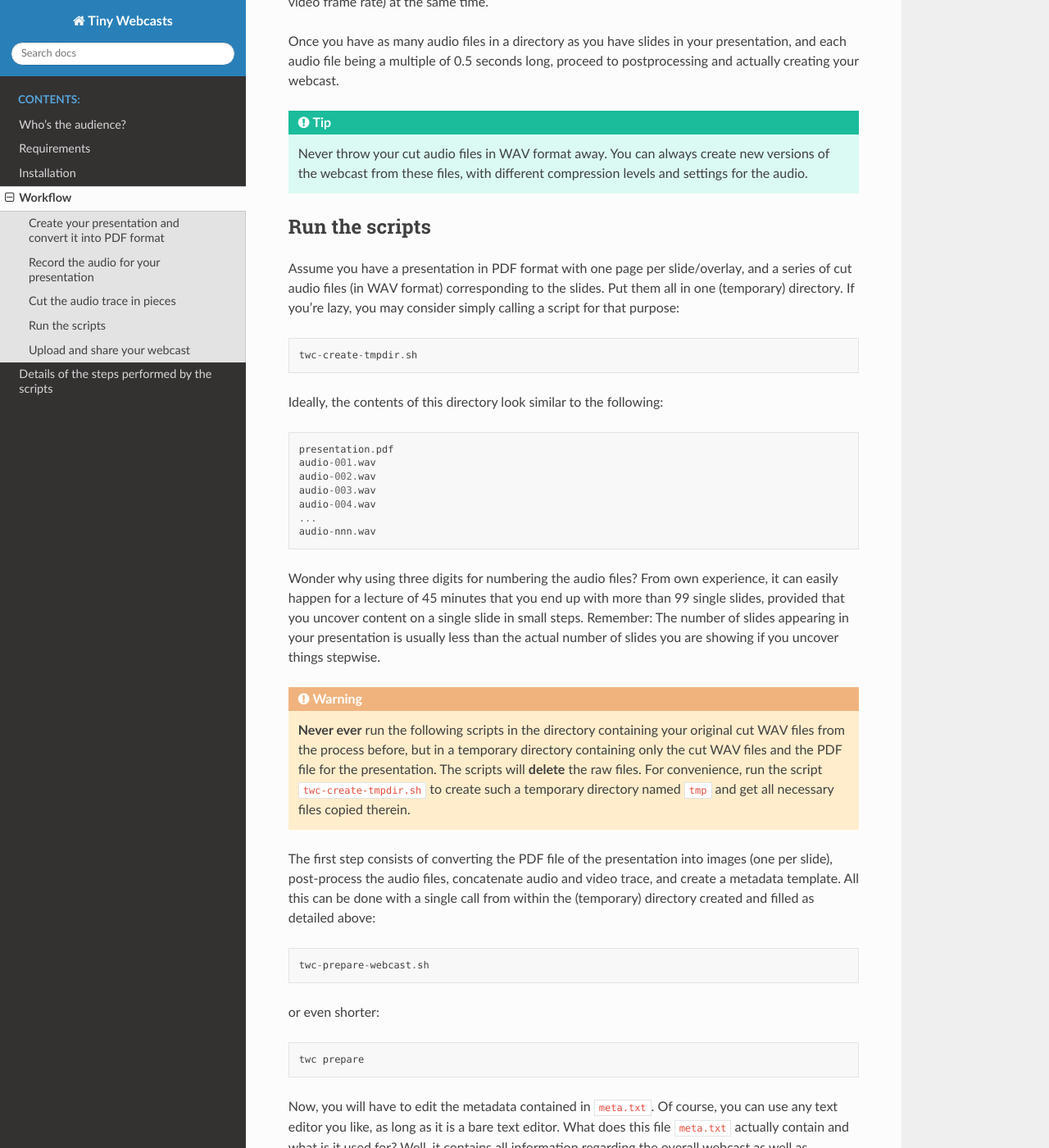
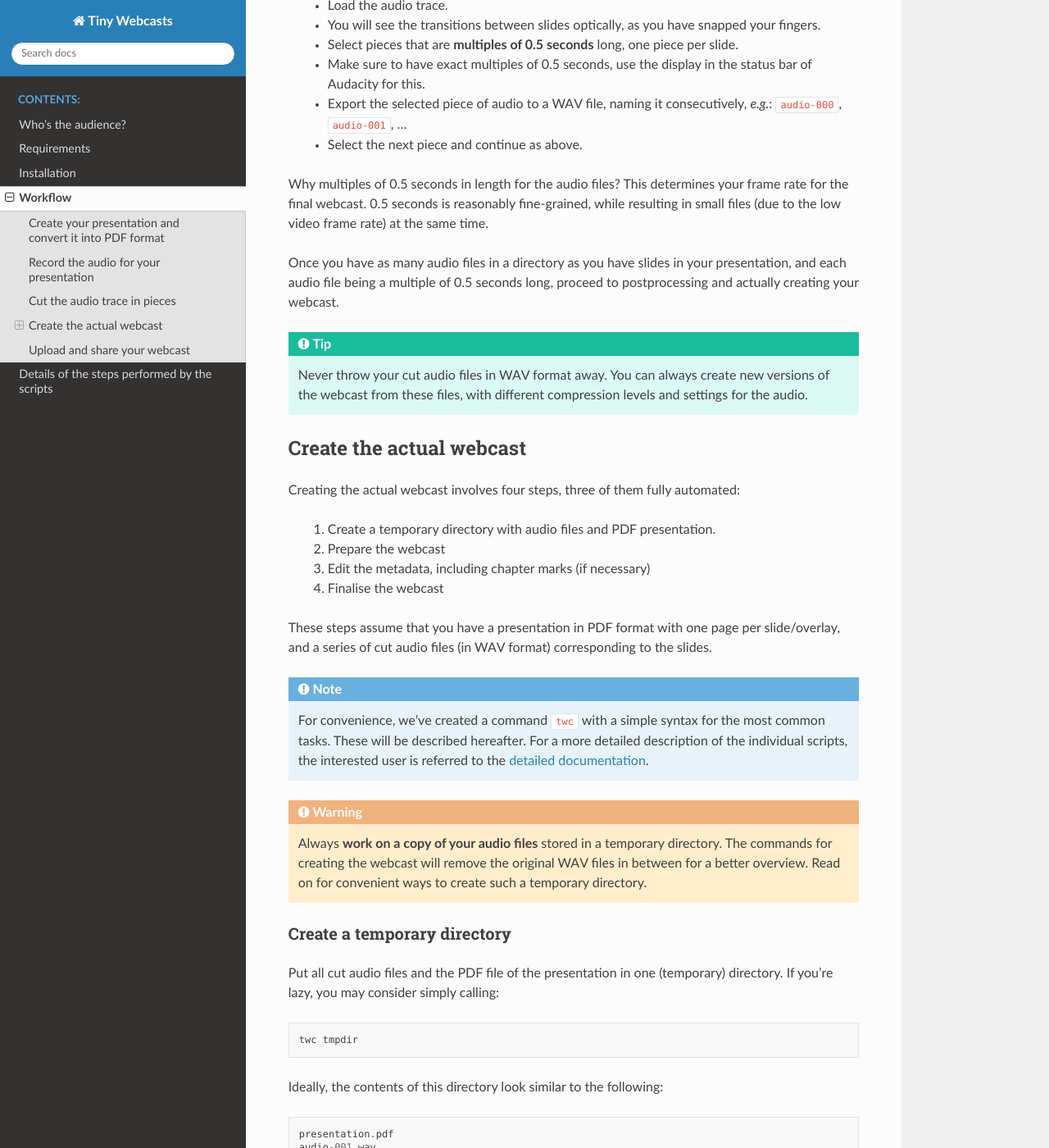
Before and after one commit to tillbiskup/tiny-webcasts, a Sphinx documentation site: the page built from docs/workflow.rst, in a window 1280 px wide and 1400 px high, scrolled down 1635 px. Shown: the whole window at 82% size. Built offline with Sphinx 7.4.7 and the Read the Docs theme 2.0.0, drawn with Linux system fonts in a browser that asks for light colours; some of the changed text lies outside the part shown.

Commit message:
Rework documentation

```diff
--- a/docs/workflow.rst
+++ b/docs/workflow.rst
@@ -6,11 +6,16 @@ To create webcasts, there is only a few simple steps:
   #. Create your presentation (slide show) and convert it into PDF format
   #. Record the audio for your presentation
   #. Cut the audio trace in pieces, one file per slide
-  #. Run the scripts provided with this project
+  #. Create the actual webcast
   #. Upload and share your webcast
 
 Be sure to at least once read through the details below to get an idea how to perform each of these steps.
 
+A few important things for the impatient:
+
+  * Be organised. Have a concise naming scheme for your files.
+  * Always backup your recorded and cut audio files to a save place.
+  * Execute the commands for creating the webcast exclusively on a *copy* of your cut audio files.
 
 
 Create your presentation and convert it into PDF format
@@ -42,6 +47,11 @@ A few tips and tricks from own experience, making post-processing your audio rec
 Why snapping your fingers after each slide? Well, usually, we have problems listening to recordings of our own voice. And if you snap your fingers, you will have a clear mark in the audio trace that you can easily detect optically. For details, see below.
 
 
+.. tip::
+
+   When saving the raw recording, suffix the filename with ``-raw`` to make clear that this is the raw, original recording. Never, ever throw this raw recording away and back it up to a safe place.
+
+
 Cut the audio trace in pieces
 =============================
 
@@ -66,13 +76,35 @@ Once you have as many audio files in a directory as you have slides in your pres
    Never throw your cut audio files in WAV format away. You can always create new versions of the webcast from these files, with different compression levels and settings for the audio.
 
 
-Run the scripts
-===============
+Create the actual webcast
+=========================
+
+Creating the actual webcast involves four steps, three of them fully automated:
+
+  #. Create a temporary directory with audio files and PDF presentation.
+  #. Prepare the webcast
+  #. Edit the metadata, including chapter marks (if necessary)
+  #. Finalise the webcast
+
+These steps assume that you have a presentation in PDF format with one page per slide/overlay, and a series  of cut audio files (in WAV format) corresponding to the slides.
 
 
-Assume you have a presentation in PDF format with one page per slide/overlay, and a series  of cut audio files (in WAV format) corresponding to the slides. Put them all in one (temporary) directory. If you're lazy, you may consider simply calling a script for that purpose::
+.. note::
 
-  twc-create-tmpdir.sh
+   For convenience, we've created a command ``twc`` with a simple syntax for the most common tasks. These will be described hereafter. For a more detailed description of the individual scripts, the interested user is referred to the :doc:`detailed documentation <details>`.
+
+
+.. warning::
+
+   Always **work on a copy of your audio files** stored in a temporary directory. The commands for creating the webcast will remove the original WAV files in between for a better overview. Read on for convenient ways to create such a temporary directory.
+
+
+Create a temporary directory
+----------------------------
+
+Put all cut audio files and the PDF file of the presentation in one (temporary) directory. If you're lazy, you may consider simply calling::
+
+  twc tmpdir
 
 
 Ideally, the contents of this directory look similar to the following::
@@ -87,20 +119,34 @@ Ideally, the contents of this directory look similar to the following::
 
 Wonder why using three digits for numbering the audio files? From own experience, it can easily happen for a lecture of 45 minutes that you end up with more than 99 single slides, provided that you uncover content on a single slide in small steps. Remember: The number of slides appearing in your presentation is usually less than the actual number of slides you are showing if you uncover things stepwise.
 
+
 .. warning::
 
-   **Never ever** run the following scripts in the directory containing your original cut WAV files from the process before, but in a temporary directory containing only the cut WAV files and the PDF file for the presentation. The scripts will **delete** the raw files. For convenience, run the script ``twc-create-tmpdir.sh`` to create such a temporary directory named ``tmp`` and get all necessary files copied therein.
+   **Never ever** run the following scripts in the directory containing your original cut WAV files from the process before, but in a temporary directory containing only the cut WAV files and the PDF file for the presentation. The scripts will **delete** the raw files. For convenience, execute the command ``twc tmpdir`` to create such a temporary directory named ``tmp`` and get all necessary files copied therein.
+
+
+Prepare the webcast
+-------------------
+
+We assume that by now you have **changed into the temporary directory** created in the last step. To do so, type::
+
+  cd tmp
+
+and make sure that the directory contains all the files necessary for creating the webcast, *i.e.* the WAV files from the cut recording (one WAV file per slide) and the presentation in PDF format. You may do so using the command ``ls`` in the terminal.
 
 
 The first step consists of converting the PDF file of the presentation into images (one per slide), post-process the audio files, concatenate audio and video trace, and create a metadata template. All this can be done with a single call from within the (temporary) directory created and filled as detailed above::
 
-  twc-prepare-webcast.sh
+  twc prepare
 
 
-or even shorter::
+.. warning::
 
-  twc prepare
+   This step will **delete** your WAV files. Hence, never ever run it in the directory containing your original cut audio files, but in the temporary directory created as described above.
 
+
+Edit the metadata
+-----------------
 
 Now, you will have to edit the metadata contained in ``meta.txt``. Of course, you can use any text editor you like, as long as it is a bare text editor. What does this file ``meta.txt`` actually contain and what is it used for? Well, it contains all information regarding the overall webcast as well as information for each individual slide, making it possible to create chapter marks. A raw ``meta.txt`` file will look like this::
 
@@ -128,7 +174,12 @@ Now, you will have to edit the metadata contained in ``meta.txt``. Of course, yo
 	END=4296
 	title=TBD
 
-Usually, a chapter consists of several slides, hence you need to manually remove some (most of) the blocks starting with ``###[CHAPTER]``, where ``###`` denotes the slide number (for convenience). The final metadata file should look simliar to the following::
+
+First to the first block of metadata: "title", "artist", "date", and "track" should be rather straightforward. For "album", we would suggest to use the name of the teaching unit, *i.e.* the lecture or seminar series. For "genre", you can add whatever you like.
+
+All the other blocks, each starting with ``###[CHAPTER]``, are used to create bookmarks within your webcast. This is a very useful feature if you cover more than one topic in a single webcast, as it allows the listener to jump directly within the webcast. Generally, webcasts longer than a few minutes should always consist of several parts and hence have bookmarks set. However, if you don't want to bother, simply delete everything starting with the line ``1[CHAPTER]`` from your ``meta.txt`` file.
+
+Usually, a chapter consists of several slides, hence you need to manually remove some (or rather most of) the blocks starting with ``###[CHAPTER]``, where ``###`` denotes the slide number (for convenience). The final metadata file should look simliar to the following::
 
 	;FFMETADATA1
 	title=My fancy first webcast
@@ -151,14 +202,56 @@ Usually, a chapter consists of several slides, hence you need to manually remove
 
 Note that we have removed the (slide) numbers prefixing each of the ``[CHAPTER]`` lines and adjusted the ``END`` lines accordingly. The ``START`` of a new chapter should be the same as the ``END`` of the preceding chapter.
 
+
+Finalise the webcast
+--------------------
+
 And finally, you can create the webcast::
 
-  twc-finalise-webcast.sh my_fancy_webcast.mp4
+  twc finalise my_fancy_webcast.mp4
 
 
-Or, once again, even shorter::
+You need not to provide the file extension ``.mp4``, it will be added automatically for you. Furthermore, if you forget to provide a filename for your final webcast, the command will tell you that this is missing.
 
-  twc finalise
+
+Finally, what files should be saved, for simpler changes later on? At least, you should save the following files (and back them up to a safe place):
+
+  * Raw audio recording
+  * Cut audio (one file per slide)
+  * PDF of presentation
+  * Metadata for creating the final webcast
+  * Final webcast
+
+Here is an idea for a final directory layout of your webcasts, assuming you create a series of (numbered) webcasts for a certain topic::
+
+  topic/
+    01/
+      raw/
+        topic-01-audio-raw.wav
+        topic-01-presentation.pdf
+      cut/
+        topic-01-audio-000.wav
+        topic-01-audio-001.wav
+        ...
+        topic-01-audio-nnn.wav
+      webcast/
+        topic-01-webcast.mp4
+        topic-01-metadata.txt
+    02/
+      raw/
+        topic-02-audio-raw.wav
+        topic-02-presentation.pdf
+      cut/
+        topic-02-audio-000.wav
+        topic-02-audio-001.wav
+        ...
+        topic-02-audio-nnn.wav
+      webcast/
+        topic-02-webcast.mp4
+        topic-02-metadata.txt
+    ...
+
+For those concerned about file sizes: A sensible idea to reduce the size of the raw and cut audio files is to convert them into FLAC format. This format is lossless, but still much smaller than WAV files.
 
 
 Upload and share your webcast
```
Also changed, not shown: docs/installation.rst (+40 -8 lines), 1 other file.
